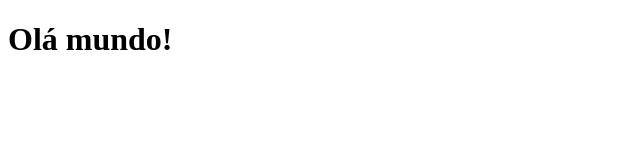
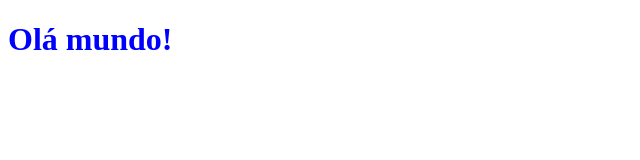
Before and after one commit to othonss2/versionamento, a plain HTML site: page index.html in a window 1280 px wide. Shown: the whole page, without its empty margins (0-640 px from the left). Drawn offline with Linux system fonts and the light colour scheme.

Commit message:
Adicionando estilos ao título

```diff
--- /dev/null
+++ b/css/style.css
@@ -0,0 +1,4 @@
+h1{
+    font-size: 2rem;
+    color: blue;
+}
--- a/index.html
+++ b/index.html
@@ -3,6 +3,7 @@
     <head>
         <meta charset="UTF-8">
         <meta name="viewport" content="width=device-width, initial-scale=1.0">
+        <link rel="stylesheet" href="css/style.css">
         <title>Olá mundo!</title>
     </head>
     <body>
```
